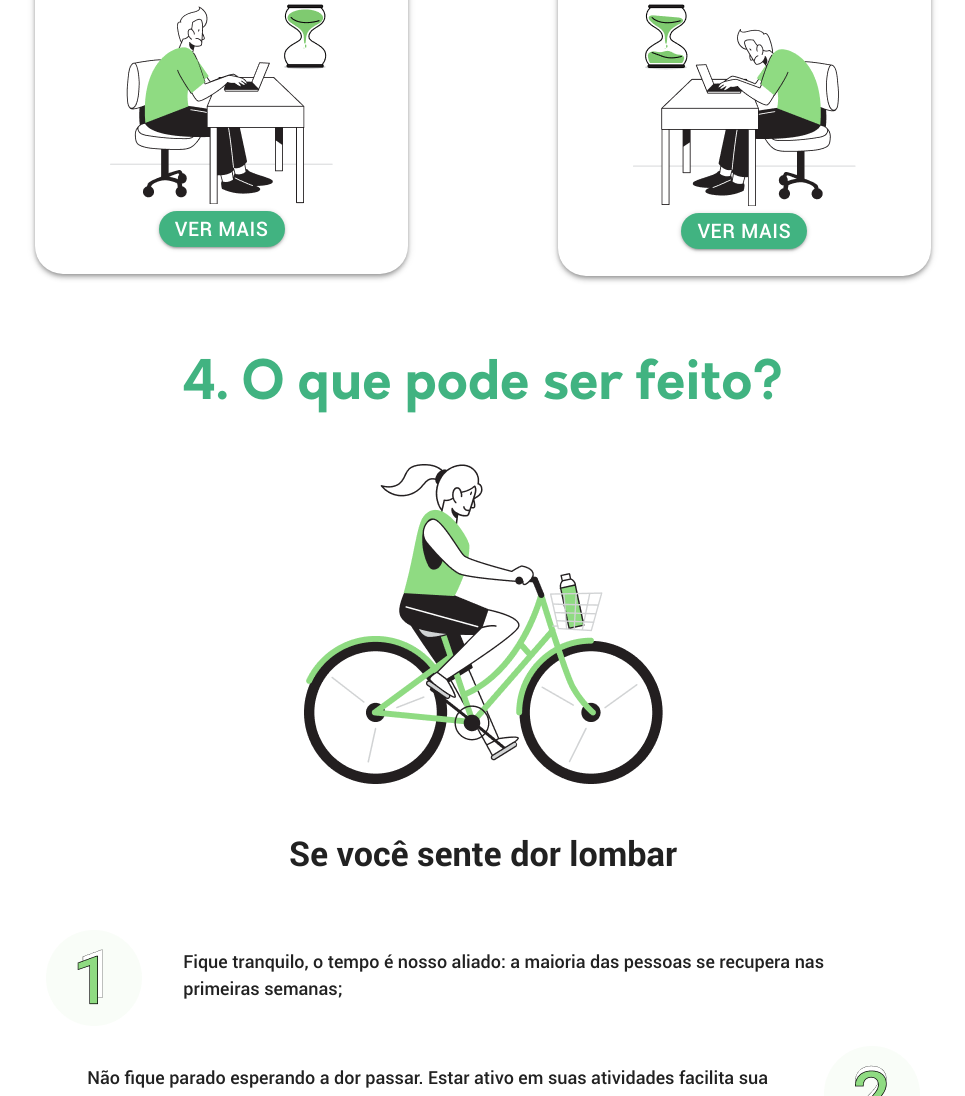
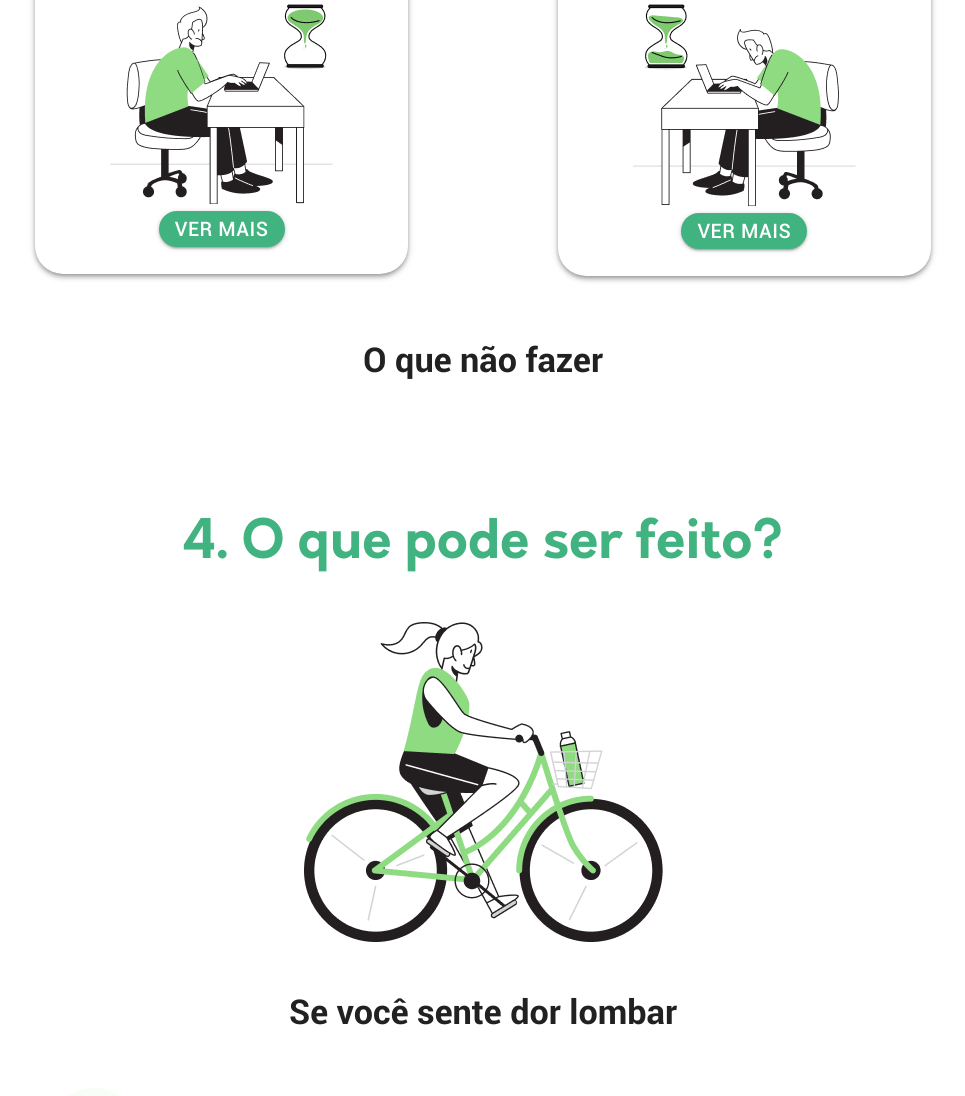
Before and after one commit to EloiseFeh/DorLombarMF, a plain HTML site: page index.html in a window 1280 px wide. Shown: the part 970-2066 px from the top of the page, without its empty margins (157-1122 px from the left). Drawn offline with nearby package versions, Linux system fonts and the light colour scheme.

Commit message:
sessao 3 adicionada

```diff
--- a/index.html
+++ b/index.html
@@ -35,6 +35,14 @@
 	      	<img class="responsive-img" src="imgs/dor-lombar-cronica.png" >
 	      	<button class="btn waves-effect waves-light" type="submit" name="action">Ver Mais
 		  </button>
+	      </div>
+	  </div>
+	  <div class="row">
+	      <div class="col s12">
+	      	<h4>O que não fazer</h4>
+	      </div>
+	      <div class="col s12 center-align">
+	     	<p></p>
 	      </div>
 	  </div>
       <div class="row">
```
